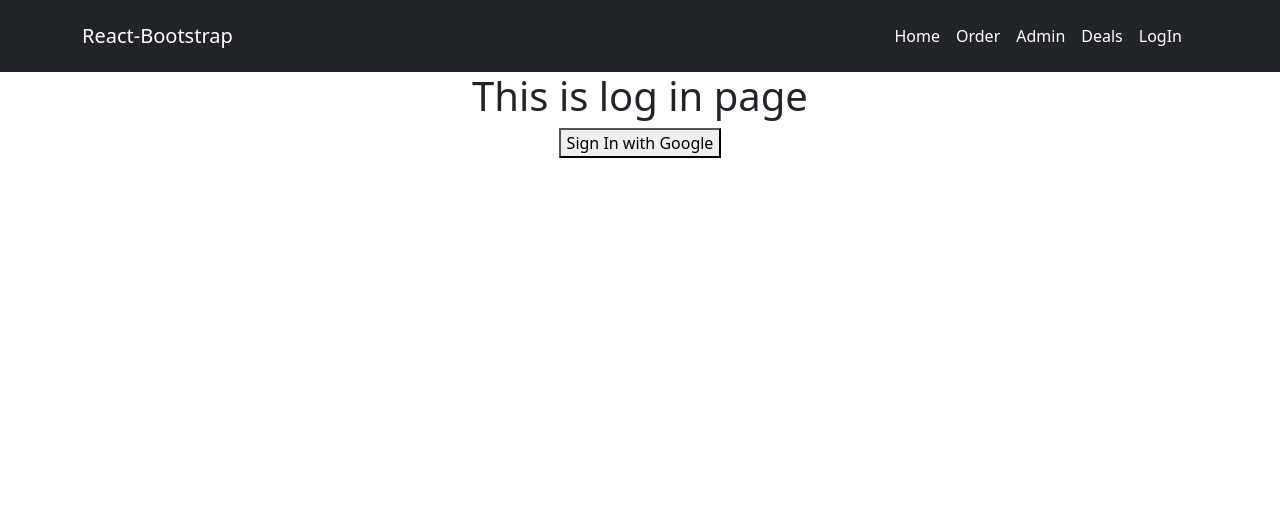
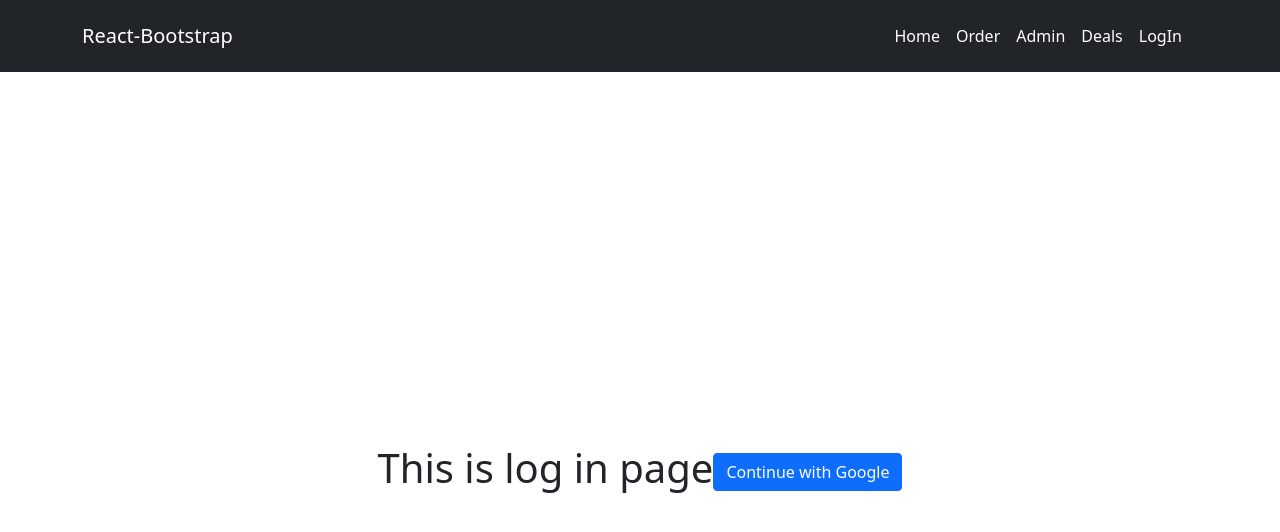
Before and after one commit to AbidurRahman24/Super-Shop, a React (Create React App) app: page /login in a window 1280 px wide. Shown: the top 532 px of the page. Built offline with nearby package versions, Linux system fonts and the light colour scheme.

Commit message:
image upload system

```diff
--- a/src/components/Admin/ManageProduct/AddProduct/AddProduct.js
+++ b/src/components/Admin/ManageProduct/AddProduct/AddProduct.js
@@ -73,7 +73,7 @@ const AddProduct = () => {
                     </div>
                     <div className="form-group">
                         <label htmlFor="exampleInputPassword1">Price</label>
-                        <input onBlur={handleBlur} type="text" className="form-control" name="Price" />
+                        <input onBlur={handleBlur} type="text" className="form-control" name="price" />
                     </div>
                     <div className="form-group">
                         <label htmlFor="exampleInputPassword1">Upload a image</label>
--- a/src/components/Admin/ManageProduct/ManageProduct.js
+++ b/src/components/Admin/ManageProduct/ManageProduct.js
@@ -20,7 +20,10 @@ const ManageProduct = () => {
             method: 'DELETE',
         })
             .then(res => res.json())
-            .then(result => console.log(result))
+            .then(result => {
+                console.log(result);
+                window.location.reload(false);
+            })
     }
     return (
         <div>
--- a/src/components/Login/Login.js
+++ b/src/components/Login/Login.js
@@ -78,10 +78,10 @@ const Login = () => {
         });
     }
     return (
-        <div className='text-center'>
+        <div className='text-center d-flex justify-content-center align-items-center' style={{height:'100vh'}}>
             <h1>This is log in page</h1>
-            {user.isSignedIn ? <button onClick={handleSignOut}>Sign Out with Google</button> :
-                <button onClick={handleSignIn}>Sign In with Google</button>
+            {user.isSignedIn ? <button onClick={handleSignOut} className='btn btn-primary'>Sign Out with Google</button> :
+                <button onClick={handleSignIn} className='btn btn-primary'>Continue with Google</button>
             }
             {
                 user.isSignedIn && <div>
```
Also changed, not shown: src/components/Card/Card.js (+1 -2 lines).
